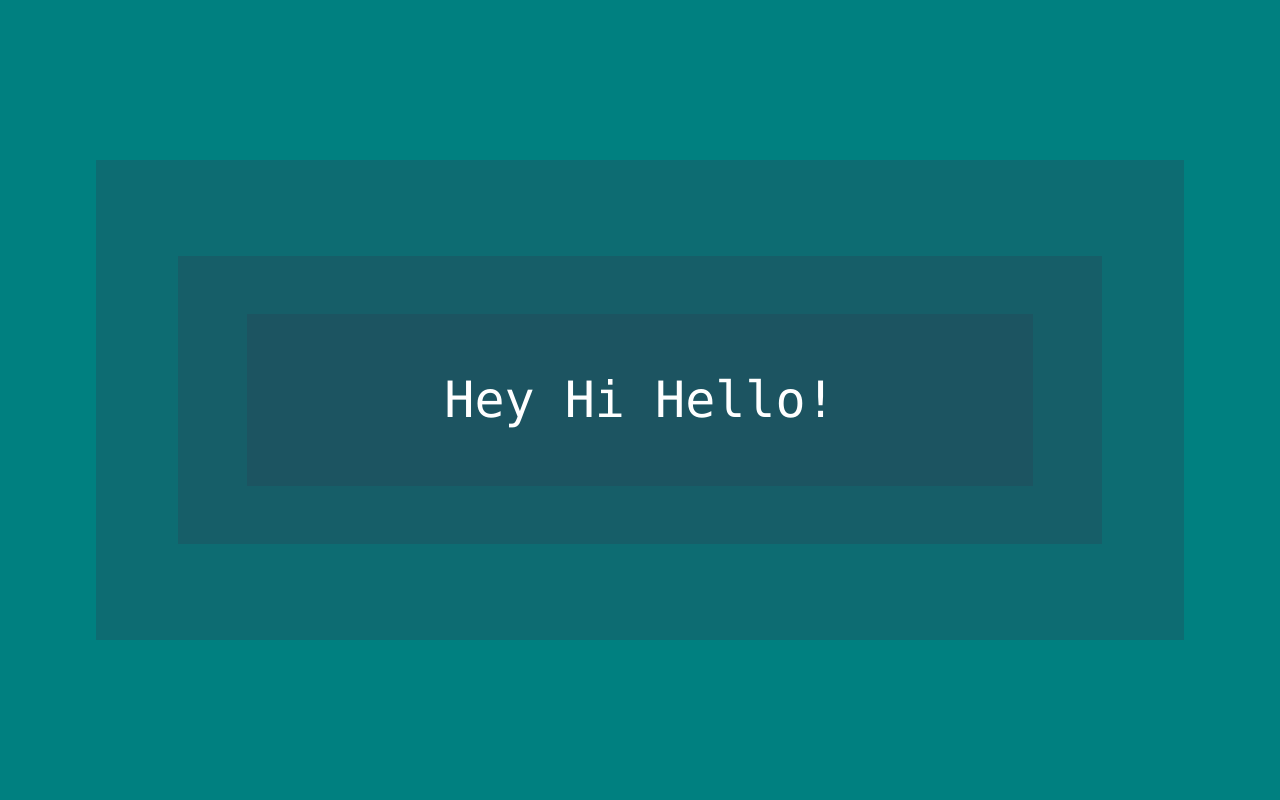
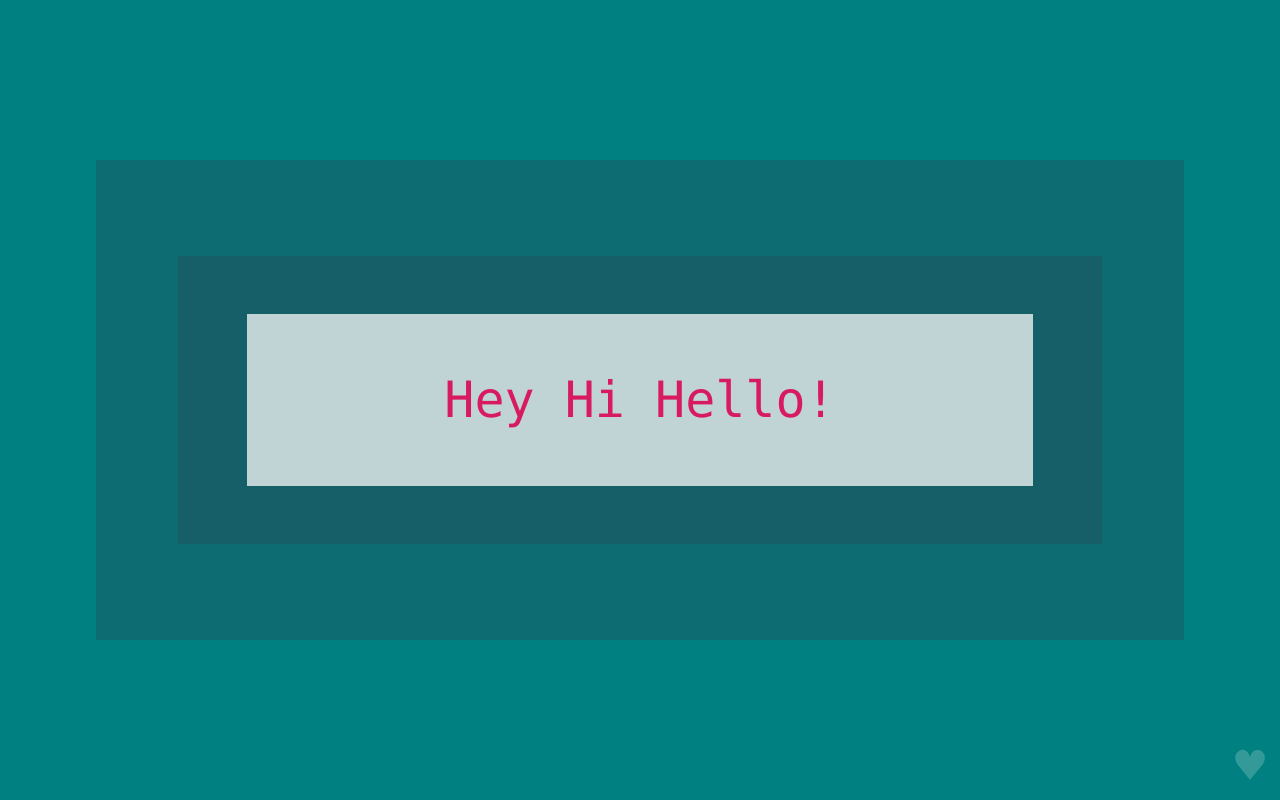
Before and after one commit to phphubs/phphubs.github.io, a plain HTML site: page index.html in a window 1280 px wide. Drawn offline with Linux system fonts and the light colour scheme.

Commit message:
added heart

```diff
--- a/index.html
+++ b/index.html
@@ -3,6 +3,7 @@
 <head>
   <meta charset='UTF-8'/>
   <meta name="viewport" content="width=device-width, initial-scale=1, shrink-to-fit=no">
+  <link href="https://fonts.googleapis.com/css?family=Abel|Open+Sans:300" rel="stylesheet">
   <link rel="icon" href="/favicon.ico">
   <title>echo "Hey HI Hello!" > &#9813;</title>
   <style>
@@ -29,20 +30,38 @@
       height: 60%;
       background: rgba(44, 62, 80, 0.3);
     }
+    .heart-deep {
+      color: #D81B60;
+      background: rgba(236, 240, 241, 0.8);
+    }
     @media screen and (max-width: 768px) {
       body {
         font-size: 30px;
       }
+    }
+    .heart-fixed {
+      position: fixed;
+      bottom: 5px;
+      right: 15px;
+    }
+    .heart-fixed a {
+      color: white;
+      text-decoration: none;
+      color: rgba(255, 255, 255, 0.2);
     }
   </style>
 </head>
 <body class="heart-center">
   <div class='heart-box heart-center'>
     <div class='heart-box heart-center'>
-      <div class='heart-box heart-center'>
+      <div class='heart-box heart-center heart-deep'>
         Hey Hi Hello!
       </div>
     </div>
   </div>
+  <div class='heart-fixed'>
+    <a href='/despacito'>♥</a>
+  </div>
+  <!-- /.fixed -->
 </body>
 </html>
```
